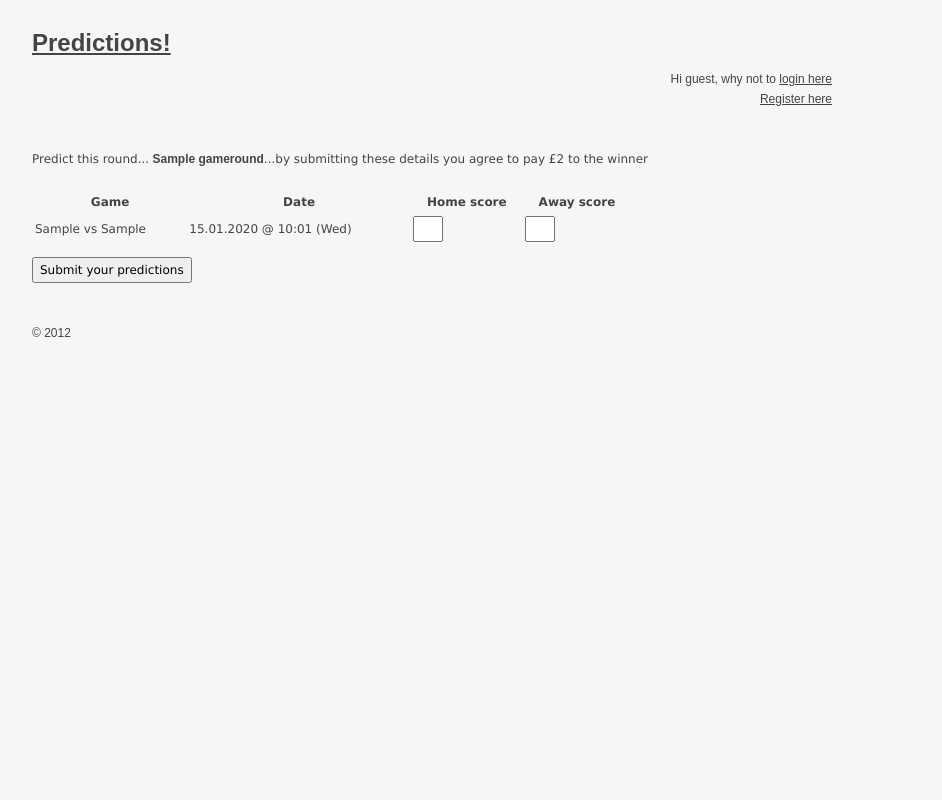
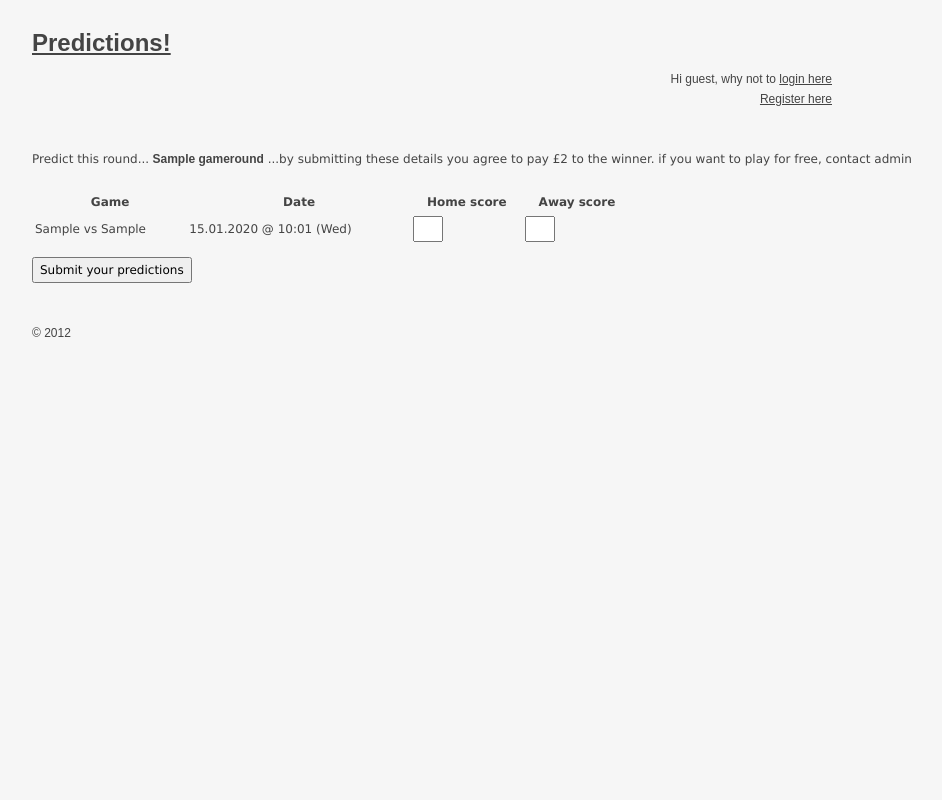
Before and after one commit to mmoravcik/predictions, a Django app: template www/templates/pages/predict.html in a window 1280 px wide. Shown: the whole page, without its empty margins (1-943 px from the left). Run offline with Django 3.2, Linux system fonts and the light colour scheme; the template is opened without the code that fills it: values that come from a table or form of the project are taken from there, others are empty; tables that the repository leaves empty hold one stand-in row (values such as "Sample post").

Commit message:
added free option

```diff
--- a/www/conf/default.py
+++ b/www/conf/default.py
@@ -123,8 +123,8 @@ TEMPLATE_CONTEXT_PROCESSORS = (
     'django.contrib.messages.context_processors.messages',
     'django.core.context_processors.csrf',
     'predictions.context_processors.game_rounds',
+    'predictions.context_processors.scoring_info',
 )
-
 
 INSTALLED_APPS = (
     'django.contrib.auth',
@@ -168,6 +168,7 @@ LOGGING = {
 POINTS_CORRECT_RESULT = 1
 POINTS_CORRECT_ONE_OF_THE_SCORES = 1
 
+ENTRY_FEE= 2
 HOME_WIN = 1
 AWAY_WIN = 2
 DRAW = 0
--- a/www/predictions/context_processors.py
+++ b/www/predictions/context_processors.py
@@ -1,4 +1,8 @@
 from predictions.game.models import GameRound
+from django.conf import settings
 
 def game_rounds(request):
     return {'game_rounds': GameRound.objects.all()}
+
+def scoring_info(request):
+    return {'entry_fee': settings.ENTRY_FEE}
--- a/www/predictions/player/forms.py
+++ b/www/predictions/player/forms.py
@@ -7,6 +7,7 @@ class CustomUserCreationForm(UserCreationForm):
     email = forms.EmailField(label = "Email")
     first_name = forms.CharField(label = "First name")
     last_name = forms.CharField(label = "Last name")
+    free_game = forms.BooleanField(label = 'Free game (no gambling)?', required=False)
 
     class Meta:
         model = User
@@ -20,6 +21,6 @@ class CustomUserCreationForm(UserCreationForm):
 
         if commit:
             user.save()
-            new_profile = Profile(user=user, nickname=user.username)
+            new_profile = Profile(user=user, nickname=user.username, free_game=self.cleaned_data['free_game'])
             new_profile.save()
         return user
--- a/www/predictions/player/models.py
+++ b/www/predictions/player/models.py
@@ -6,6 +6,8 @@ class Profile(models.Model):
     '''
     user = models.OneToOneField('auth.User', unique=True)
     nickname = models.CharField(max_length=32, blank=True, null=True)
+    free_game = models.BooleanField(default=False)
+
 
     def __unicode__(self):
         return self.user.username
--- a/www/templates/pages/predict.html
+++ b/www/templates/pages/predict.html
@@ -1,13 +1,19 @@
 {% extends "base.html"  %}
 {% load i18n %}
 {% block content %}
+
 
 	{% if round.is_expired %}
 		This round submission deadline has expired, you can't submit any more predictions.
 
 	{% else %}
 
-		Predict this round...<b> {{ round.name }}</b>...by submitting these details you agree to pay £2 to the winner
+		Predict this round...<b> {{ round.name }}</b>
+		{% if not request.user.get_profile.free_game %}
+			...by submitting these details you agree to pay £{{ entry_fee }} to the winner. if you want to play for free, contact admin
+		{% else %}
+			...you play for free. contact admin to change this
+		{% endif %}
 		<br /><br />
 
 		<form name='predict_form' id='predict_form' action='/round/predict/submit/' method='post'>
--- a/www/templates/pages/round_results.html
+++ b/www/templates/pages/round_results.html
@@ -1,7 +1,7 @@
 {% extends "base.html"  %}
 {% load i18n %}
 {% block content %}
-	(!) You can see only the results of the games you have predicted or the games that have submission expired
+	(!) You can see only the results of the games you have predicted or games that are expired for submission
 
 	<br /><br />
 
--- a/www/templates/registration/login.html
+++ b/www/templates/registration/login.html
@@ -21,8 +21,12 @@
 </tr>
 </table>
 
+
+
 <input type="submit" value="login" />
 <input type="hidden" name="next" value="{{ next }}" />
 </form>
+<br />
+Don't have a username and password? <a href='/registration/'>Register here</a>
 
 {% endblock %}
--- a/www/templates/registration/register.html
+++ b/www/templates/registration/register.html
@@ -8,6 +8,7 @@
         {% csrf_token %}
         {{ form.as_p }}
 
+
         <input type="submit" value="Create the account" />
 
       </form>
```
Also changed, not shown: www/predictions/player/migrations/0001_initial.py.
